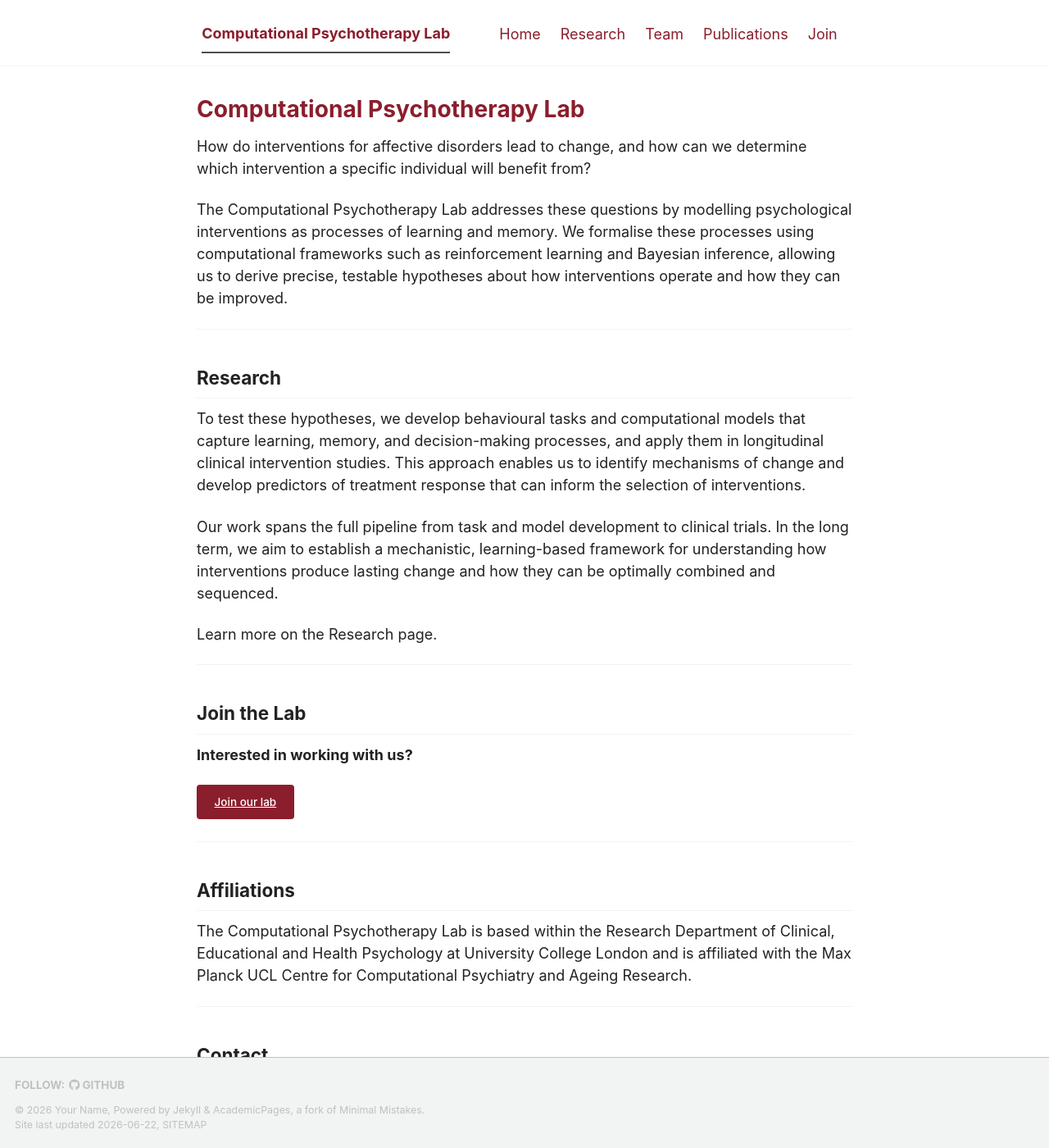
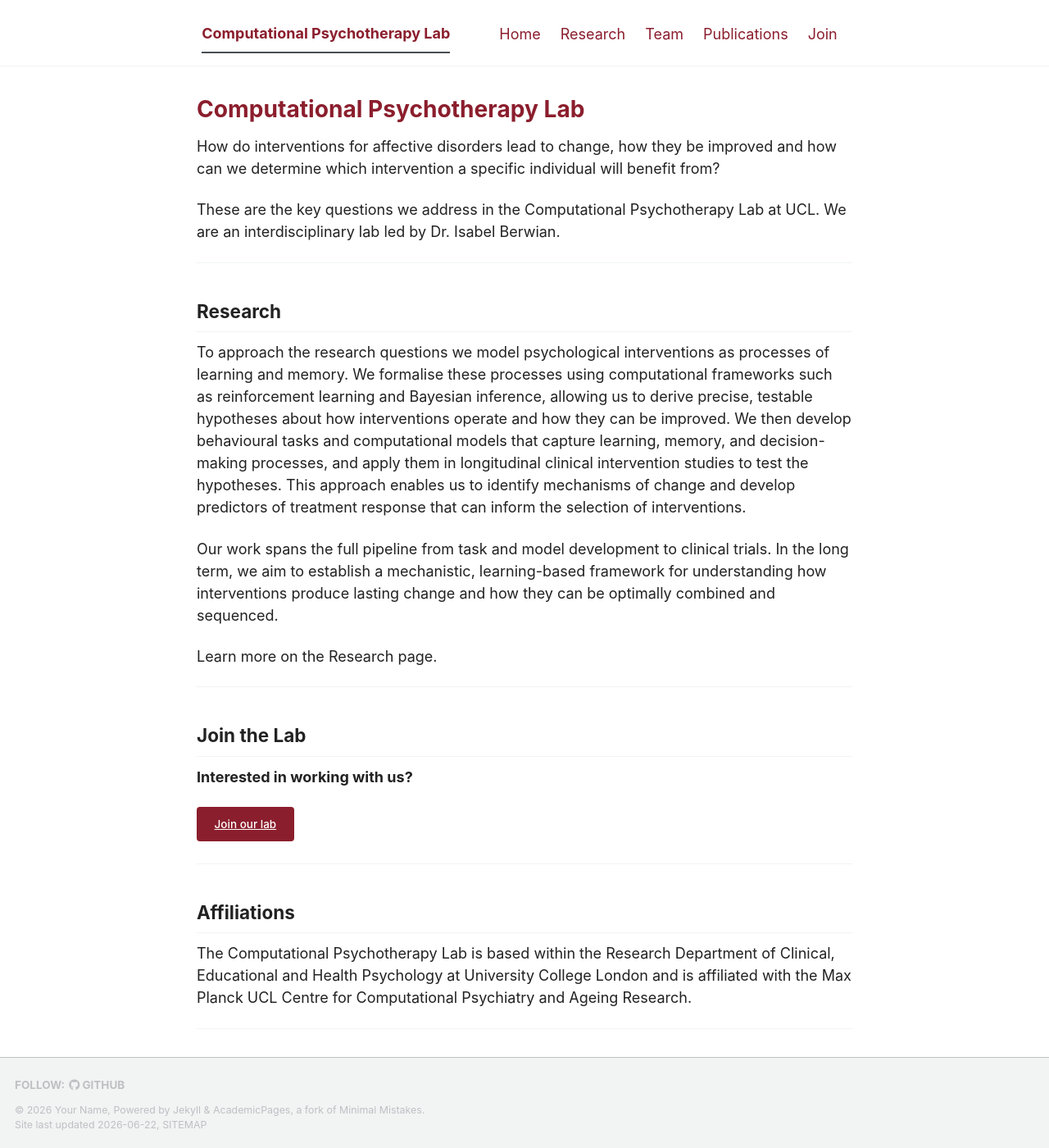
Before and after one commit to IsabelBerwian/CPT-lab, a Jekyll site: the page built from _pages/about.md, in a window 1280 px wide and 1400 px high. Shown: the whole window at 82% size. Built offline with Jekyll 4.4.1, drawn with Linux system fonts in a browser that asks for light colours; a script bundle is joined from its source files by our own code; library files that are not in the unit come from our copies; our own code applies the rules of GitHub Pages for plain Markdown files.

Commit message:
Update about.md for clarity and content enhancement
Revised text for clarity and improved flow in the about page.

```diff
--- a/_pages/about.md
+++ b/_pages/about.md
@@ -5,15 +5,15 @@ layout: splash
 
 # Computational Psychotherapy Lab
 
-How do interventions for affective disorders lead to change, and how can we determine which intervention a specific individual will benefit from?
+How do interventions for affective disorders lead to change, how they be improved and how can we determine which intervention a specific individual will benefit from?
 
-The Computational Psychotherapy Lab addresses these questions by modelling psychological interventions as processes of learning and memory. We formalise these processes using computational frameworks such as reinforcement learning and Bayesian inference, allowing us to derive precise, testable hypotheses about how interventions operate and how they can be improved.
+These are the key questions we address in the Computational Psychotherapy Lab at UCL. We are an interdisciplinary lab led by Dr. Isabel Berwian.
 
 ---
 
 ## Research
 
-To test these hypotheses, we develop behavioural tasks and computational models that capture learning, memory, and decision-making processes, and apply them in longitudinal clinical intervention studies. This approach enables us to identify mechanisms of change and develop predictors of treatment response that can inform the selection of interventions.
+To approach the research questions we model psychological interventions as processes of learning and memory. We formalise these processes using computational frameworks such as reinforcement learning and Bayesian inference, allowing us to derive precise, testable hypotheses about how interventions operate and how they can be improved. We then develop behavioural tasks and computational models that capture learning, memory, and decision-making processes, and apply them in longitudinal clinical intervention studies to test the hypotheses. This approach enables us to identify mechanisms of change and develop predictors of treatment response that can inform the selection of interventions.
 
 Our work spans the full pipeline from task and model development to clinical trials. In the long term, we aim to establish a mechanistic, learning-based framework for understanding how interventions produce lasting change and how they can be optimally combined and sequenced.
 
@@ -40,6 +40,8 @@ The Computational Psychotherapy Lab is based within the Research Department of C
 
 ## Contact
 
+Dr. Isabel Berwian
+
 i.berwian [@] ucl.ac.uk
 
 University College London
```
